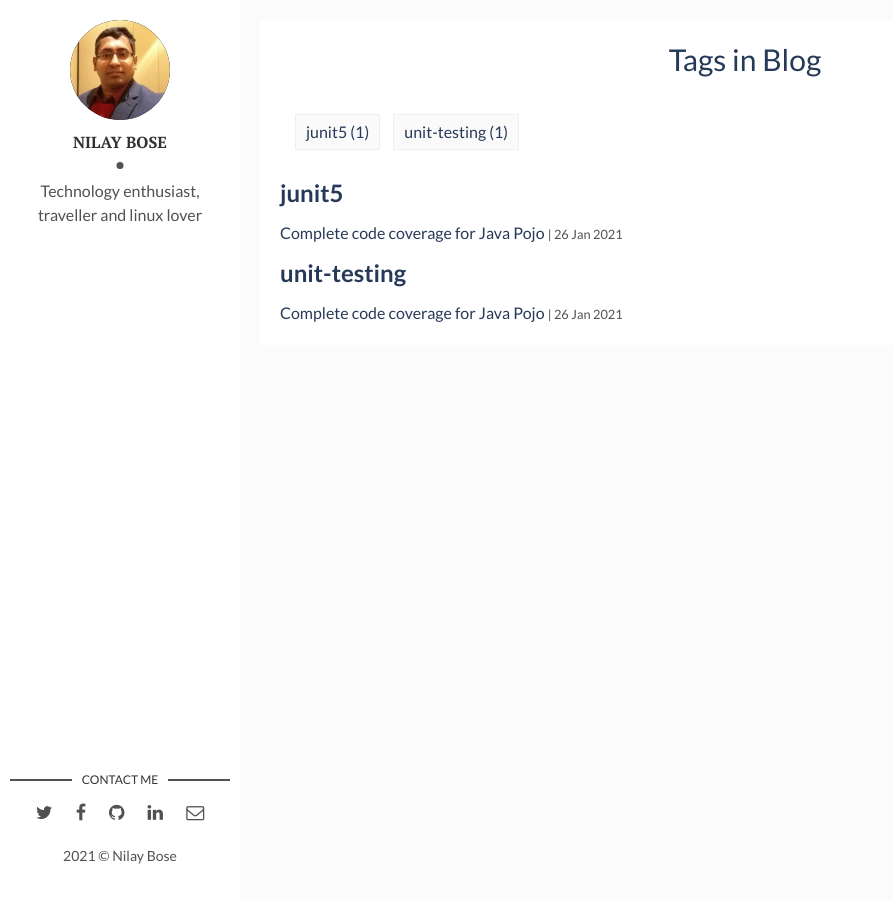
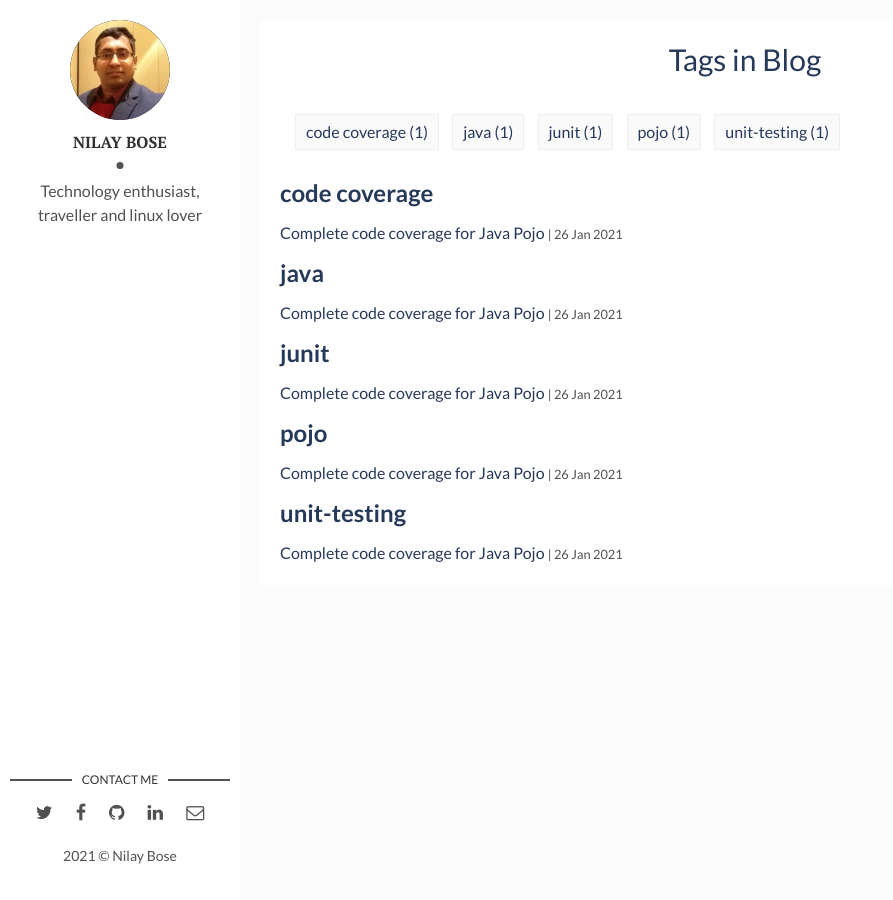
Before and after one commit to nilaybose/nilaybose.github.io, a Jekyll site: the page built from tags.html, in a window 1280 px wide. Shown: the whole page, without its empty margins (0-893 px from the left). Built offline with Jekyll 4.4.1, drawn with Linux system fonts in a browser that asks for light colours.

```diff
--- a/_posts/2021-01-26-complete-code-coverage-for-java-pojo.markdown
+++ b/_posts/2021-01-26-complete-code-coverage-for-java-pojo.markdown
@@ -5,7 +5,7 @@ date: 2021-01-26 21:00:00 +0530
 description: Complete code coverage for Java Pojo
 img: junit_pojo.png
 fig-caption:
-tags: [junit5, unit-testing]
+tags: [junit, unit-testing, code coverage, java, pojo]
 ---
 
 #### Why code coverage of java pojo is necessary.
```
